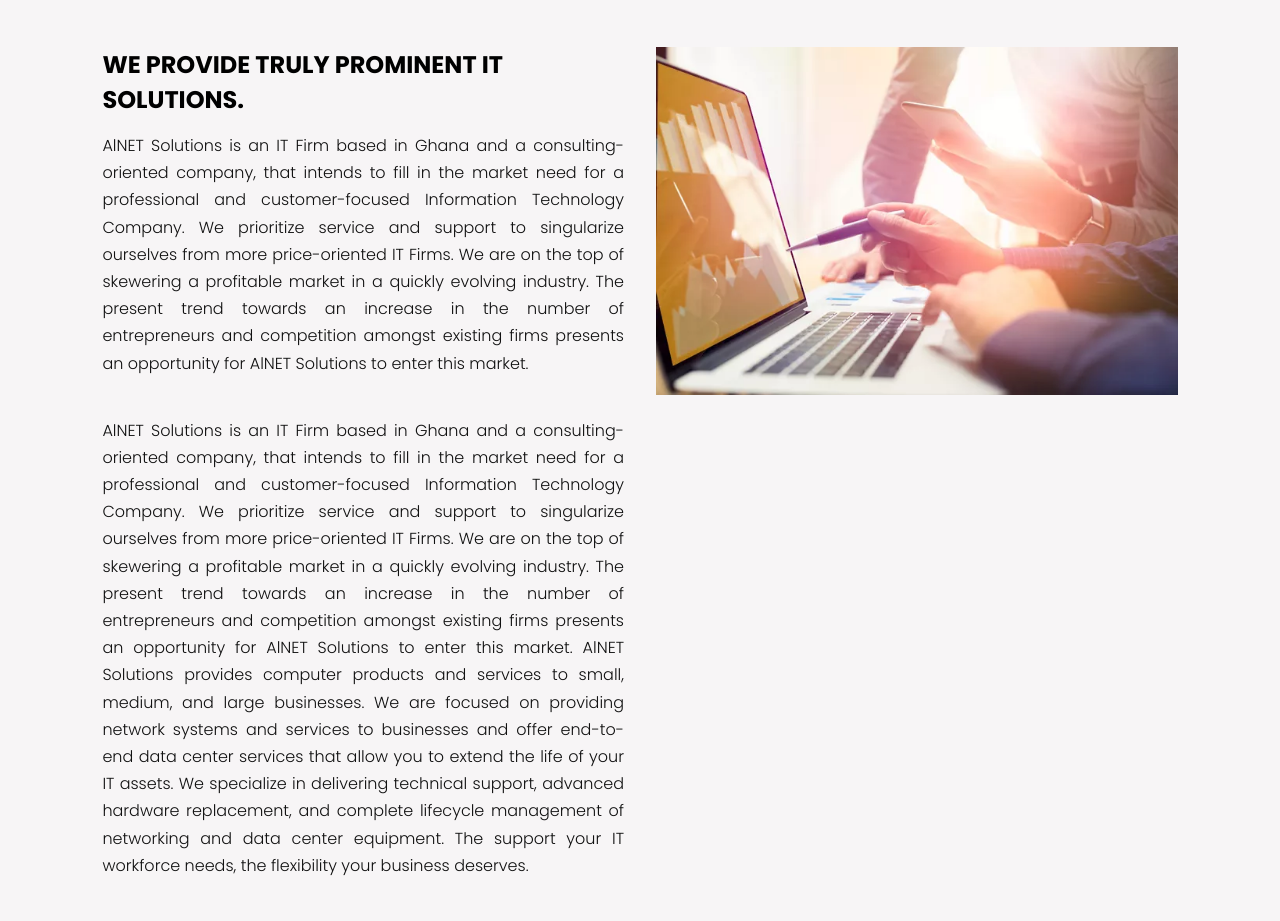
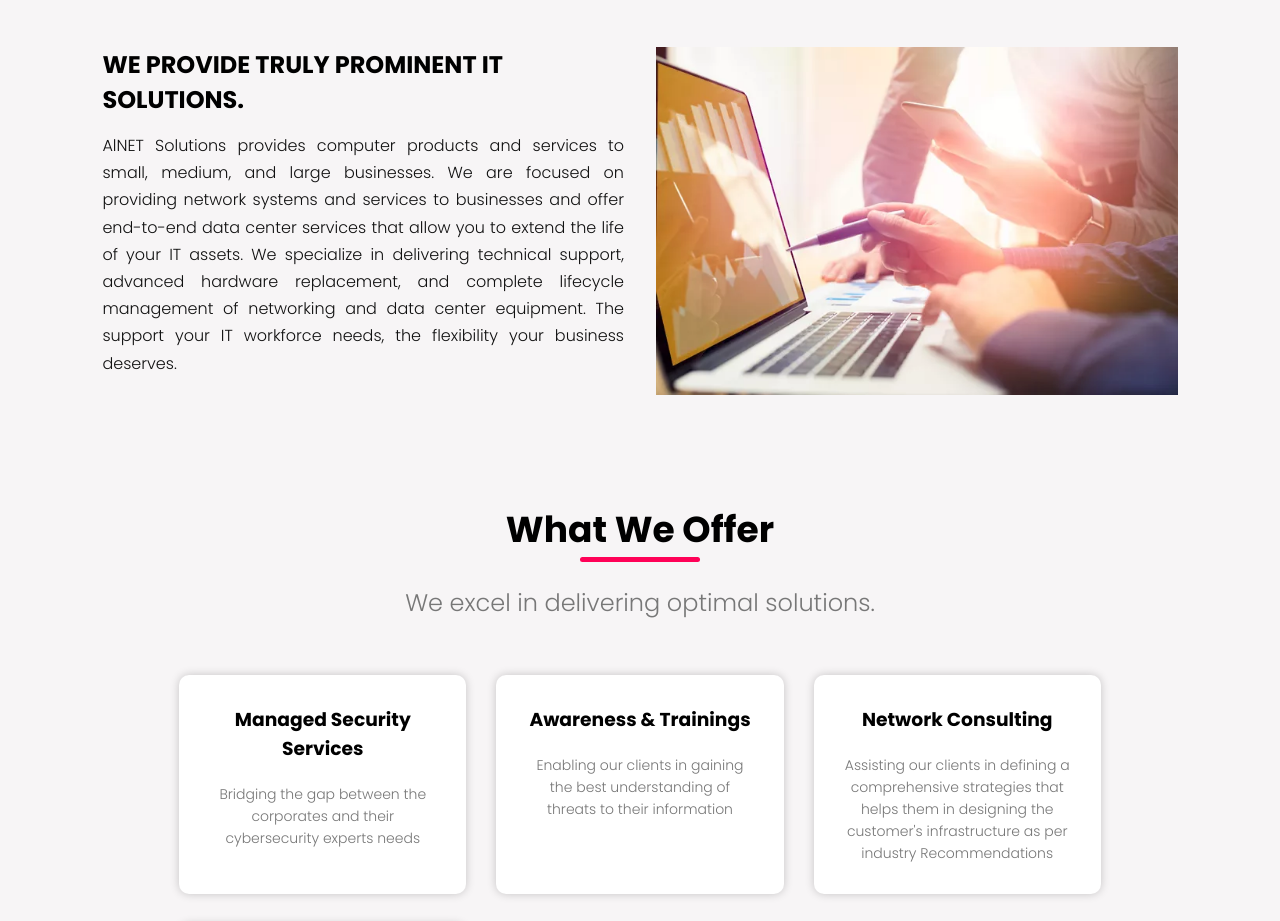
Before and after one commit to amt-francis-amos/AINet-website, a plain HTML site: page about.html in a window 1280 px wide. Shown: the part 556-1477 px from the top of the page. Drawn offline with Linux system fonts and the light colour scheme.

Commit message:
commit to main

```diff
--- a/about.html
+++ b/about.html
@@ -59,9 +59,7 @@
 
     <div class="about-info">
         <h1>we provide truly prominent IT solutions.</h1>
-        <p>AlNET Solutions is an IT Firm based in Ghana and a consulting-oriented company, that intends to fill in the market need for a professional and customer-focused Information Technology Company. We prioritize service and support to singularize ourselves from more price-oriented IT Firms. We are on the top of skewering a profitable market in a quickly evolving industry. The present trend towards an increase in the number of entrepreneurs and competition amongst existing firms presents an opportunity for AlNET Solutions to enter this market.
-            </p>
-            <p>AlNET Solutions is an IT Firm based in Ghana and a consulting-oriented company, that intends to fill in the market need for a professional and customer-focused Information Technology Company. We prioritize service and support to singularize ourselves from more price-oriented IT Firms. We are on the top of skewering a profitable market in a quickly evolving industry. The present trend towards an increase in the number of entrepreneurs and competition amongst existing firms presents an opportunity for AlNET Solutions to enter this market.
+            <p>
                 AlNET Solutions provides computer products and services to small, medium, and large businesses. We are focused on providing network systems and services to businesses and offer end-to-end data center services that allow you to extend the life of your IT assets. We specialize in delivering technical support, advanced hardware replacement, and complete lifecycle management of networking and data center equipment. The support your IT workforce needs, the flexibility your business deserves.
                 </p>
 
```
